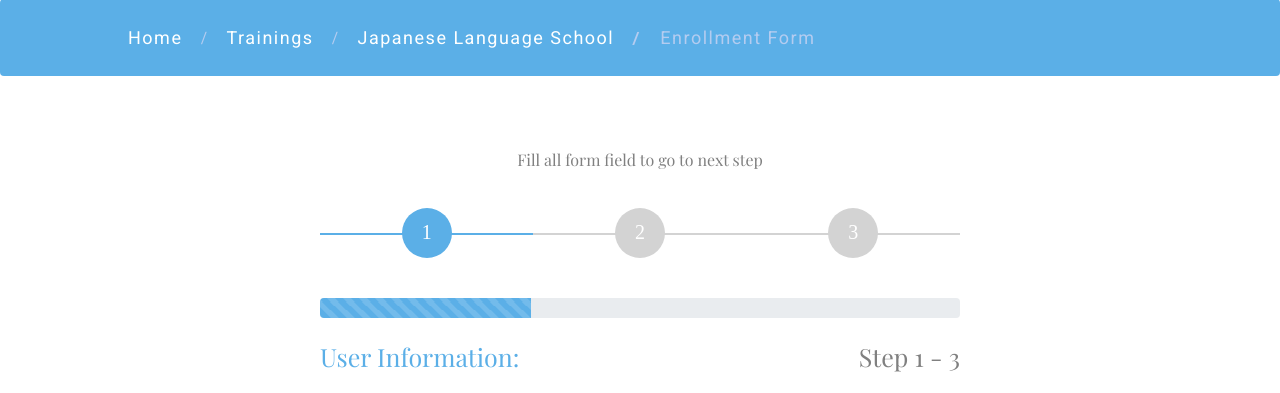
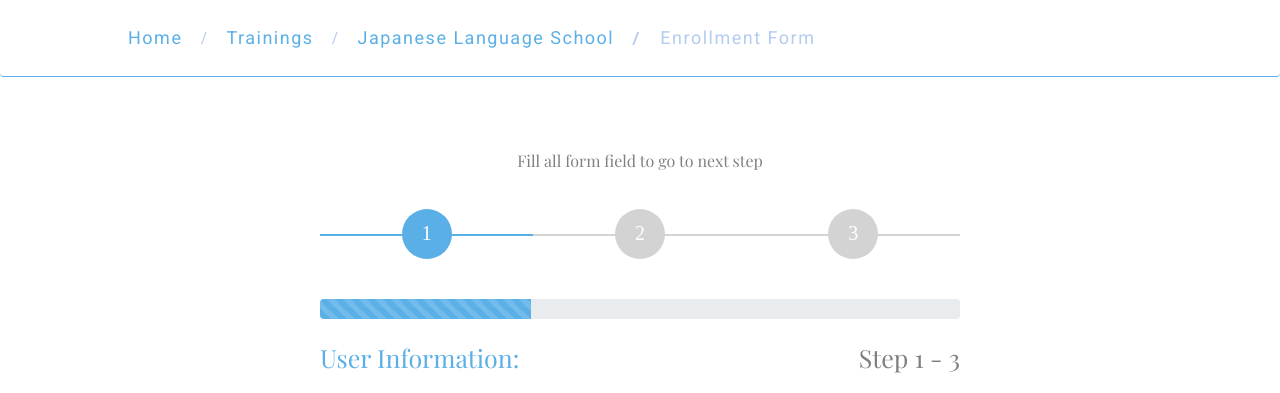
Before and after one commit to AikeNyanLynnOo/jkt-mm-int-php, a PHP site: page /classEnroll.php in a window 1280 px wide. Shown: the part 661-1054 px from the top of the page. Run offline with PHP 8.4, Linux system fonts and the light colour scheme; some libraries are stand-ins or nearby versions.

Commit message:
change breadcrumb bg  color

```diff
--- a/admin/confs/config.php
+++ b/admin/confs/config.php
@@ -1,5 +1,5 @@
 <?php
- $dbhost = "127.0.0.1:3307";
+ $dbhost = "127.0.0.1:3306";
  $dbuser = "root";
  $dbpass = "";
  $dbname = "training";
--- a/user/frontend/assets/css/main.css
+++ b/user/frontend/assets/css/main.css
@@ -194,14 +194,16 @@
 } */
 
 .breadcrumb {
-  background-color: #5bafe7;
+  background-color: white;
+  border-bottom: 1px solid #5bafe7;
   padding: 25px 10%;
   font-size: 18px;
   font-weight: 300;
 }
 
 .breadcrumb .breadcrumb-item a{
-  color: #fff;
+  /* color: #fff; */
+  color: #5bafe7;
   font-family: "Roboto", sans-serif;
   letter-spacing: 1.5px;
 }
--- a/user/frontend/classEnroll.php
+++ b/user/frontend/classEnroll.php
@@ -595,9 +595,9 @@
     </div>
   </section>
   <!-- Enrollment Form end -->
-  <button type="button" class="btn btn-primary" data-toggle="modal" data-target="#confirmationModal">
+  <!-- <button type="button" class="btn btn-primary" data-toggle="modal" data-target="#confirmationModal">
     Launch demo modal
-  </button>
+  </button> -->
 
   <!-- The Confirmation Modal -->
   <div class="modal fade" id="confirmationModal" tabindex="-1" role="dialog" aria-labelledby="confirmModalLongTitle" aria-hidden="true">
--- a/user/frontend/index.html
+++ b/user/frontend/index.html
@@ -255,11 +255,11 @@
     </section>
     <!-- cover header end -->
 
-    <nav aria-label="breadcrumb" class="breadcrumb-nav">
+    <!-- <nav aria-label="breadcrumb" class="breadcrumb-nav">
       <ol class="breadcrumb">
         <li class="breadcrumb-item active" aria-current="page">Home</li>
       </ol>
-    </nav>
+    </nav> -->
 
     <!-- about area start -->
     <section>
```
